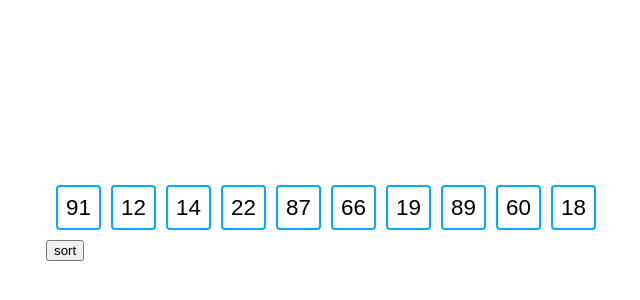
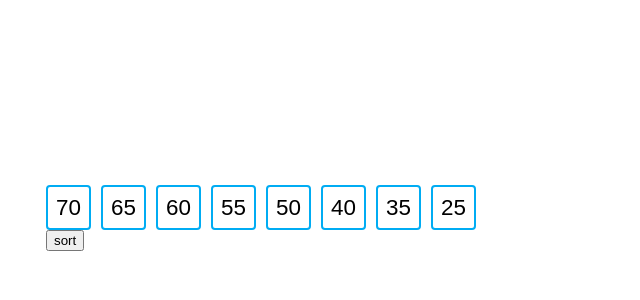
Before and after one commit to faridaalamine2/sort-visualization, a React (Vite) app: page / in a window 1280 px wide. Shown: the part 182-482 px from the top of the page, without its empty margins (314-954 px from the left). Built offline with nearby package versions, Linux system fonts and the light colour scheme; a web font is replaced by a local one.

Commit message:
first commit

```diff
--- a/src/App.jsx
+++ b/src/App.jsx
@@ -1,7 +1,9 @@
-import BubbleSort from "./components/BubbleSort";
-
+import BubbleSort from "./components/bubble-sort/BubbleSort";
+import SelectionSort from "./components/selection-sort/SelectionSort";
+import "./main.scss";
 function App() {
     return <BubbleSort />;
+    return <SelectionSort />;
 }
 
 export default App;
--- a/src/components/ArrayElement.jsx
+++ b/src/components/ArrayElement.jsx
@@ -1,18 +1,18 @@
 import React from "react";
-function ArrayElement({ element, active, sorted, move }) {
-    const styles = {
-        transform: `translate(${move}px)`,
-    };
+function Component({ element, active, min, sorted, left }) {
     return (
         <div
-            className={`array-element ${active && "active"} ${
-                sorted && "sorted"
-            }`}
-            style={styles}
+            className={`array-element ${active && "active"}
+            ${min && "min"}
+            ${sorted && "sorted"}`}
+            style={{
+                left: `${left}px`,
+            }}
         >
             {element}
         </div>
     );
 }
 
+const ArrayElement = React.memo(Component);
 export default ArrayElement;
--- a/src/components/BubbleSort.jsx
+++ b/src/components/bubble-sort/BubbleSort.jsx
@@ -1,12 +1,11 @@
-import { useState } from "react";
-import "./main-bubble.scss";
-import ArrayElement from "./ArrayElement";
-import { generateRandomArray } from "../utilities/arrayUtils";
-import useBubbleSort from "../hooks/bubble-sort/useBubbleSort";
+import { useMemo } from "react";
+import ArrayElement from "../ArrayElement";
+import { generateRandomArray } from "../../utilities/arrayUtils";
+import useBubbleSort from "../../hooks/bubble-sort/useBubbleSort";
 
 function BubbleSort() {
-    const [array] = useState(generateRandomArray());
-    const [currentComparisons, sortedElements, elementMovements, startSort] =
+    const array = useMemo(() => generateRandomArray(), []);
+    const [currentComparisons, sortedElements, elementPositions, startSort] =
         useBubbleSort(array);
     const renderElements = array.map((element) => {
         let active;
@@ -18,7 +17,7 @@ function BubbleSort() {
                 element={element}
                 active={active}
                 sorted={sorted}
-                move={elementMovements[element]}
+                left={elementPositions[element]}
                 key={element}
             />
         );
--- /dev/null
+++ b/src/components/selection-sort/SelectionSort.jsx
@@ -0,0 +1,82 @@
+import React, { useMemo, useState } from "react";
+import {
+    generateRandomArray,
+    getInitialMovements,
+    swap,
+} from "../../utilities/arrayUtils";
+import ArrayElement from "../ArrayElement";
+import { delay } from "../../utilities/animationUtils";
+function SelectionSort() {
+    const array = useMemo(() => generateRandomArray(), []);
+    const tempArray = useMemo(() => Array.from(array), []);
+    const [currentElement, setCurrentElement] = useState();
+    const [minElement, setMinElement] = useState();
+    const [sortedElements, setSortedElements] = useState([]);
+    const [lefts, setLefts] = useState(getInitialMovements(array));
+    const renderElements = array.map((element, i) => {
+        let active;
+        let min;
+        let sorted;
+        if (currentElement === element) active = true;
+        if (minElement === element) min = true;
+        if (sortedElements.includes(element)) sorted = true;
+        return (
+            <ArrayElement
+                element={element}
+                active={active}
+                min={min}
+                sorted={sorted}
+                left={lefts[element]}
+                key={i}
+            />
+        );
+    });
+    function startSort() {
+        iterate(0, array.length);
+    }
+    async function iterate(currIndex, length) {
+        if (currIndex === length - 1) {
+            setSortedElements(array);
+            console.log("sorted");
+            setCurrentElement(undefined);
+            setMinElement(undefined);
+            return;
+        }
+        let minIndex = currIndex;
+        setMinElement(tempArray[minIndex]);
+        setCurrentElement(tempArray[currIndex + 1]);
+        minIndex = await getMin(currIndex + 1, minIndex, length);
+        if (minIndex !== currIndex) {
+            setLefts((prev) => {
+                const temp = prev[tempArray[minIndex]];
+                prev[tempArray[minIndex]] = prev[tempArray[currIndex]];
+                prev[tempArray[currIndex]] = temp;
+                swap(tempArray, currIndex, minIndex);
+                iterate(currIndex + 1, length);
+                return { ...prev };
+            });
+        } else iterate(currIndex + 1, length);
+    }
+    async function getMin(currIndex, minIndex, length) {
+        if (currIndex === length) {
+            setSortedElements((prev) => [...prev, tempArray[minIndex]]);
+            return minIndex;
+        }
+        setCurrentElement(tempArray[currIndex]);
+        await delay();
+        if (tempArray[currIndex] < tempArray[minIndex]) {
+            minIndex = currIndex;
+            setMinElement(tempArray[minIndex]);
+        }
+        return getMin(currIndex + 1, minIndex, length);
+    }
+
+    return (
+        <>
+            <div className="array">{renderElements}</div>
+            <button onClick={startSort}>sort</button>
+        </>
+    );
+}
+
+export default SelectionSort;
--- a/src/hooks/bubble-sort/useBubbleSort.js
+++ b/src/hooks/bubble-sort/useBubbleSort.js
@@ -1,10 +1,10 @@
-import { useState } from "react";
-import { runWithDelay } from "../../utilities/animationUtils";
-import useMovements from "./useMovements";
+import { useState, useMemo } from "react";
+import { delay } from "../../utilities/animationUtils";
+import usePositions from "./usePositions";
 import useSortedElements from "./useSortedElements";
 function useBubbleSort(array) {
-    const tempArray = Array.from(array);
-    const [elementMovements, swapElements] = useMovements(array);
+    const tempArray = useMemo(() => Array.from(array), [array]);
+    const [elementPositions, swapElements] = usePositions(array);
     const [sortedElements, addToSortedElements, setArrayAsSorted] =
         useSortedElements();
     const [currentComparisons, setCurrentComparisons] = useState([]);
@@ -24,9 +24,10 @@ function useBubbleSort(array) {
         const isSorted = true;
         const [firstElement, secElement] = [tempArray[0], tempArray[1]];
         setCurrentComparisons([firstElement, secElement]);
-        runWithDelay(() => compareAdjacent(0, unsortedLength, isSorted));
+        compareAdjacent(0, unsortedLength, isSorted);
     }
-    function compareAdjacent(currentIndex, unsortedLength, isSorted) {
+    async function compareAdjacent(currentIndex, unsortedLength, isSorted) {
+        await delay();
         const current = tempArray[currentIndex];
         if (currentIndex === unsortedLength - 1) {
             addToSortedElements(current);
@@ -39,10 +40,8 @@ function useBubbleSort(array) {
             isSorted = false;
             swapElements(tempArray, currentIndex, currentIndex + 1);
         }
-        runWithDelay(() =>
-            compareAdjacent(currentIndex + 1, unsortedLength, isSorted)
-        );
+        compareAdjacent(currentIndex + 1, unsortedLength, isSorted);
     }
-    return [currentComparisons, sortedElements, elementMovements, startSort];
+    return [currentComparisons, sortedElements, elementPositions, startSort];
 }
 export default useBubbleSort;
--- a/src/hooks/bubble-sort/useMovements.js
+++ b/src/hooks/bubble-sort/usePositions.js
@@ -1,20 +1,18 @@
 import { useState } from "react";
-import { moveFront, moveBack } from "../../utilities/animationUtils";
 import { getInitialMovements, swap } from "../../utilities/arrayUtils";
-function useMovements(array) {
-    const [elementMovements, setMovements] = useState(
+function usePositions(array) {
+    const [elementPositions, setPositions] = useState(
         getInitialMovements(array)
     );
     const swapElements = (tempArray, currentIndex, adjacentIndex) => {
         const current = tempArray[currentIndex];
         const adjacent = tempArray[adjacentIndex];
-        setMovements((prev) => {
-            prev[current] = moveFront(prev[current]);
-            prev[adjacent] = moveBack(prev[adjacent]);
+        setPositions((prev) => {
+            swap(prev, current, adjacent);
             swap(tempArray, currentIndex, currentIndex + 1);
             return { ...prev };
         });
     };
-    return [elementMovements, swapElements];
+    return [elementPositions, swapElements];
 }
-export default useMovements;
+export default usePositions;
--- a/src/components/main-bubble.scss
+++ b/src/main.scss
@@ -16,9 +16,10 @@ body {
     justify-content: center;
 }
 .array {
-    display: flex;
-    gap: 10px;
+    width: 70vh;
+    height: $element-size;
     padding: 10px;
+    position: relative;
 }
 .array-element {
     $primary-color: #ffffff;
@@ -32,7 +33,10 @@ body {
     border: 2px solid $border-color;
     border-radius: 4px;
     font-size: 1.4rem;
-    transition: transform 0.5s;
+    position: absolute;
+    left: 0;
+    top: 0;
+    transition: left 0.45s;
 }
 .array-element.active {
     border-color: #fe3b3b;
@@ -40,3 +44,6 @@ body {
 .array-element.sorted {
     border-color: #6b0898;
 }
+.array-element.min {
+    border-color: #fbff25;
+}
--- a/src/utilities/animationUtils.js
+++ b/src/utilities/animationUtils.js
@@ -1,16 +1,4 @@
-const elementWidth = 45; // in px
-const gap = 10; // in px
-const offset = elementWidth + gap;
-const delay = 500; //in milliseconds
-const moveFront = (initial) => {
-    return initial + offset;
-};
-const moveBack = (initial) => {
-    return initial - offset;
-};
-const runWithDelay = (func) => {
-    setTimeout(() => {
-        func();
-    }, delay);
-};
-export { moveFront, moveBack, runWithDelay };
+const duration = 800; //in milliseconds
+
+const delay = () => new Promise((resolve) => setTimeout(resolve, duration));
+export { delay };
--- a/src/utilities/arrayUtils.js
+++ b/src/utilities/arrayUtils.js
@@ -1,23 +1,28 @@
+const elementWidth = 45; // in px
+const gap = 10; // in px
+const offset = elementWidth + gap;
+
 const getRandomNumber = () => {
     const [min, max] = [1, 100];
     return Math.floor(Math.random() * (max - min + 1)) + min;
 };
 const generateRandomArray = (length = 10) => {
-    const array = [];
+    // const array = [];
+    const array = [70, 65, 60, 55, 50, 40, 35, 25];
     let counter = 0;
-    while (counter < length) {
-        const randomNumber = getRandomNumber();
-        if (array.includes(randomNumber)) continue;
-        array.push(randomNumber);
-        counter++;
-    }
+    // while (counter < length) {
+    //     const randomNumber = getRandomNumber();
+    //     if (array.includes(randomNumber)) continue;
+    //     array.push(randomNumber);
+    //     counter++;
+    // }
     return array;
 };
 const getInitialMovements = (array) => {
     const elementMovements = {};
     for (let i = 0; i < array.length; i++) {
         const element = array[i];
-        elementMovements[element] = 0;
+        elementMovements[element] = i * offset;
     }
     return elementMovements;
 };
```
